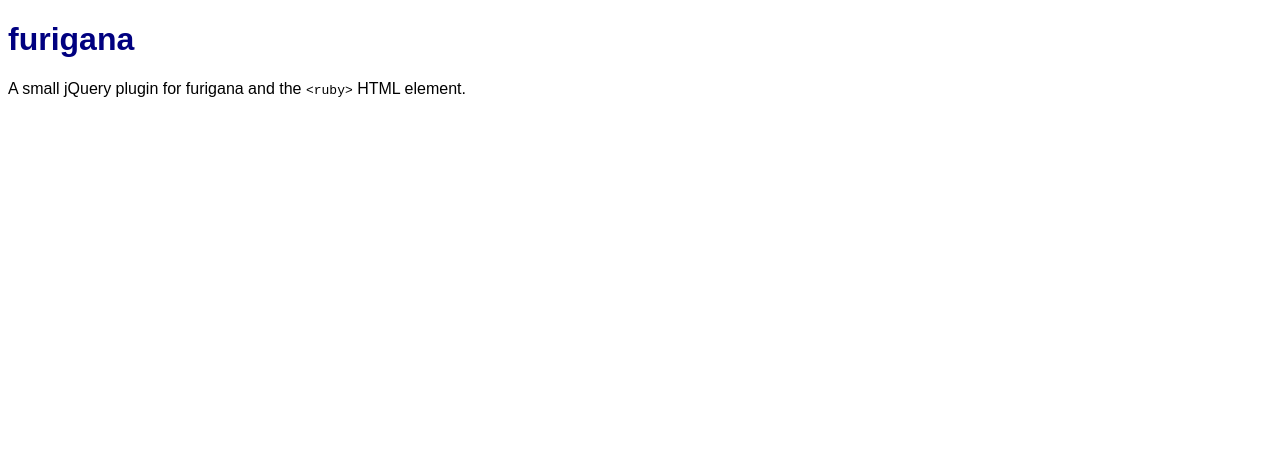
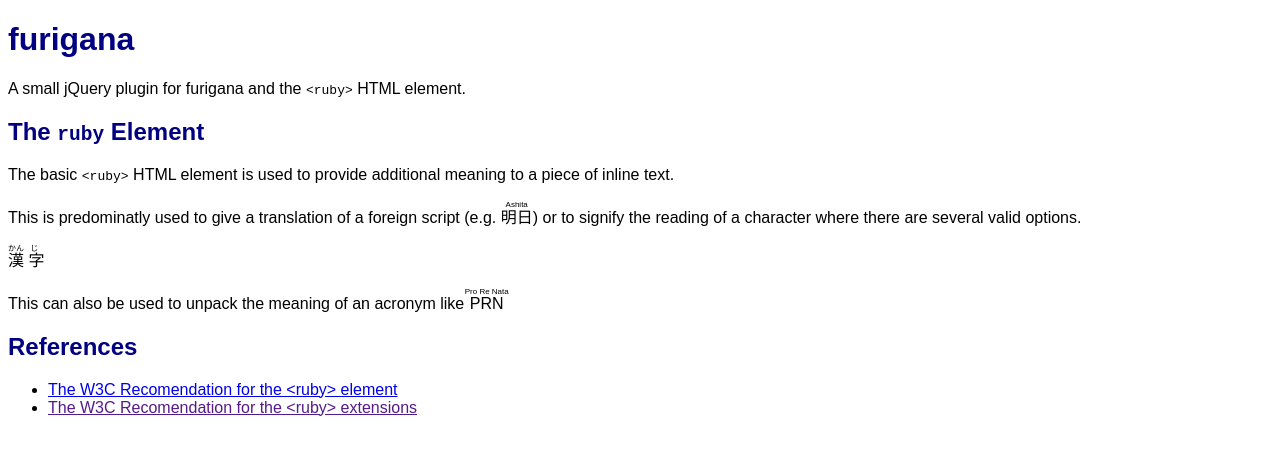
Before and after one commit to ricketts30/furigana, a plain HTML site: page docs/index.html in a window 1280 px wide. Drawn offline with Linux system fonts and the light colour scheme.

```diff
--- /dev/null
+++ b/deploy/src/furigana.js
@@ -0,0 +1,4 @@
+// filename: furigata.js
+// dependecoes: jQuery (v ??? or higher)
+
+// q.v.: https://learn.jquery.com/plugins/basic-plugin-creation/
--- a/docs/index.html
+++ b/docs/index.html
@@ -8,5 +8,32 @@
     <body>
         <h1>furigana</h1>
         <p>A small jQuery plugin for furigana and the <code>&lt;ruby&gt;</code> HTML element.</p>
+        <section>
+            <h1>The <code>ruby</code> Element</h1>
+            <p>The basic <code>&lt;ruby&gt;</code> HTML element is used to provide additional meaning
+            to a piece of inline text.</p>
+            <p>This is predominatly used to give a translation of a foreign script
+            (e.g. <ruby>明日<rp>(</rp><rt>Ashita</rt><rp>)</rp></ruby>)
+            or to signify the reading of a character where there are several valid options.
+            </p>
+            <p>
+                <ruby>
+                    漢 <rp>(</rp><rt>かん</rt><rp>)</rp>
+                    字 <rp>(</rp><rt>じ</rt><rp>)</rp>
+                </ruby>
+            </p>
+            <p>This can also be used to unpack the meaning of an acronym like
+                <ruby>PRN<rp>(</rp><rt>Pro Re Nata</rt><rp>)</rp></ruby>
+            </p>
+        </section>
+        <section>
+            <h1>References</h1>
+            <ul>
+                <li><a href="http://www.w3.org/TR/ruby/">The W3C Recomendation for the &lt;ruby&gt; element</a></li>
+                <li><a href="">The W3C Recomendation for the &lt;ruby&gt; extensions</a></li>
+            </ul>
+        </section>
+
+
     </body>
 </html>
```
